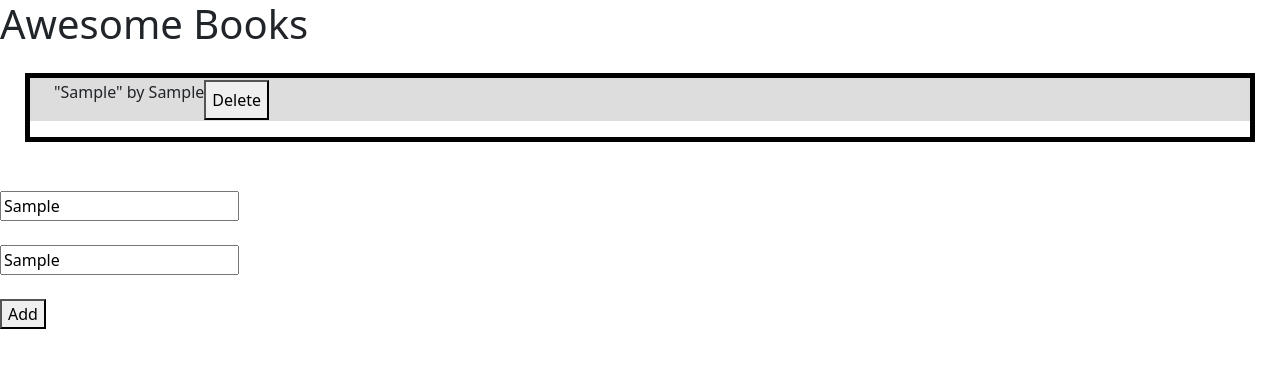
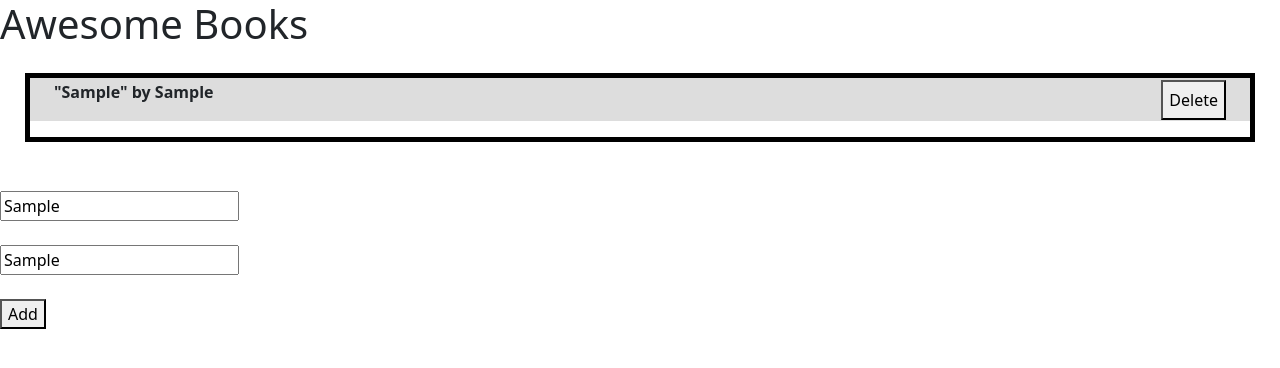
Before and after one commit to Cathella/Awesome-Books, a website: page index.html in a window 1280 px wide. Both pictures are taken after typing "Sample", "Sample" into the empty fields and a click on the button "Add". Drawn offline with nearby package versions, Linux system fonts and the light colour scheme.

Commit message:
Add font weight to p attribute

```diff
--- a/app.js
+++ b/app.js
@@ -31,7 +31,7 @@ class Book {
     const button = document.createElement('button');
     const li = document.createElement('li');
     li.innerHTML = `
-   <p>"${book.title}" by ${book.author}</p>
+   <p>"${book.title}"  by  ${book.author}</p>
    <div hidden>${book.id}</div>`;
     list.append(li);
     li.append(button);
--- a/style.css
+++ b/style.css
@@ -9,6 +9,7 @@
 
 #books-data li {
   display: flex;
+  justify-content: space-between;
   width: 100%;
   padding: 0.1rem 1.5rem;
 }
@@ -16,3 +17,7 @@
 #books-data li:nth-child(odd) {
   background: rgba(128, 128, 128, 0.267);
 }
+
+p {
+  font-weight:900;
+}
```
